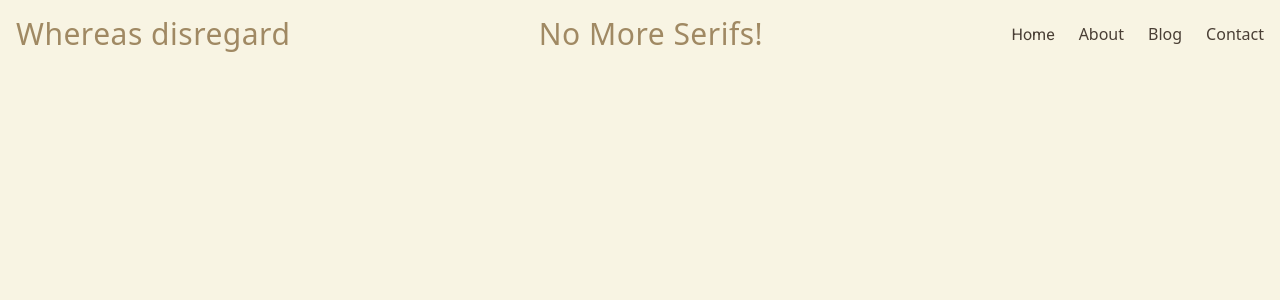
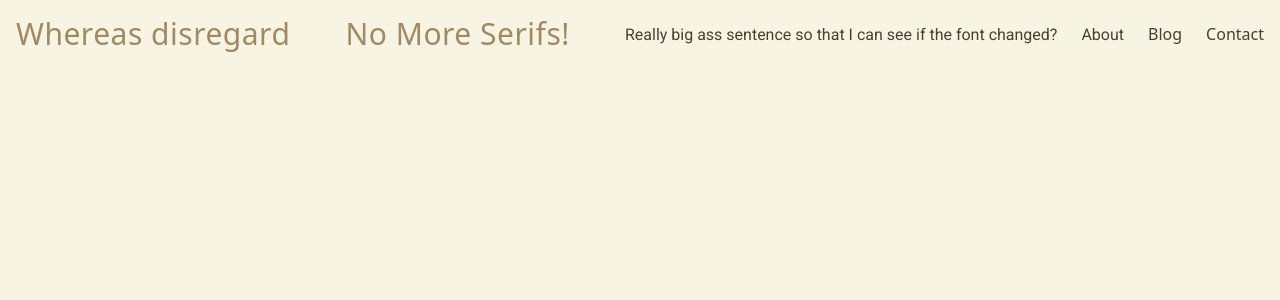
Before and after one commit to You-now-Who/BlogOps, a Next.js app: page / in a window 1280 px wide. Shown: the top 300 px of the page. Built offline with nearby package versions, Linux system fonts and the light colour scheme; a web font is replaced by a local one.

Commit message:
feat: trying fonts 2

```diff
--- a/app/components/NavBar.jsx
+++ b/app/components/NavBar.jsx
@@ -12,8 +12,8 @@ const Navbar = () => {
         <h1 className="font-heading text-3xl">No More Serifs!</h1> {/* Use the custom font-heading class */}
         {/* Nav Links */}
         <ul className="flex space-x-6">
-          <li><a href="#home" className="font-[Roboto] hover:text-[#C9B194]">Home</a></li>
-          <li><a href="#about" className="hover:text-[#C9B194]">About</a></li>
+          <li><a href="#home" className="font-roboto hover:text-[#C9B194]">Really big ass sentence so that I can see if the font changed?</a></li>
+          <li><a href="#about" className="hover:text-[#C9B194]" style={{ fontFamily: "Roboto, sans-serif" }}>About</a></li>
           <li><a href="#blog" className="hover:text-[#C9B194]">Blog</a></li>
           <li><a href="#contact" className="hover:text-[#C9B194]">Contact</a></li>
         </ul>
--- a/app/globals.css
+++ b/app/globals.css
@@ -1,6 +1,6 @@
 @import url('https://fonts.googleapis.com/css2?family=Italiana&display=swap');
 @import url('https://fonts.googleapis.com/css2?family=Montserrat:wght@400;600&display=swap');
-@import url('https://fonts.googleapis.com/css2?family=Roboto&display=swap');
+@import url("https://fonts.googleapis.com/css2?family=Roboto&display=swap");
 
 @import "tailwindcss";
 
@@ -18,7 +18,7 @@
   --font-roboto: "Roboto", sans-serif;  */
 }
 
-@theme inline {
+@theme {
   --color-background: var(--background);
   --color-foreground: var(--foreground);
   --color-autumn-green: #706D54;
--- a/app/layout.js
+++ b/app/layout.js
@@ -1,4 +1,4 @@
-import { Geist, Geist_Mono } from "next/font/google";
+import { Geist, Geist_Mono, Roboto } from "next/font/google";
 import "./globals.css";
 import NavBar from "./components/NavBar";
 
@@ -12,6 +12,11 @@ const geistMono = Geist_Mono({
   subsets: ["latin"],
 });
 
+const roboto = Roboto({
+  variable: "--font-roboto",
+  subsets: ["latin"],
+})
+
 export const metadata = {
   title: "Blogify",
   description: "A simple blog template",
@@ -21,7 +26,7 @@ export default function RootLayout({ children }) {
   return (
     <html lang="en">
       <body
-        className={`${geistSans.variable} ${geistMono.variable} antialiased`}
+        className={`antialiased`}
       >
         <NavBar></NavBar>
         {children}
```
